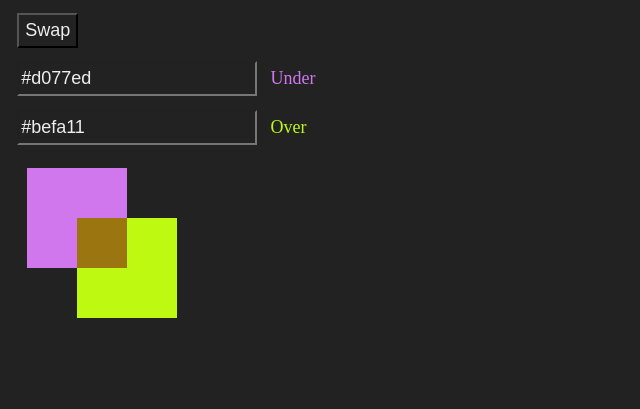
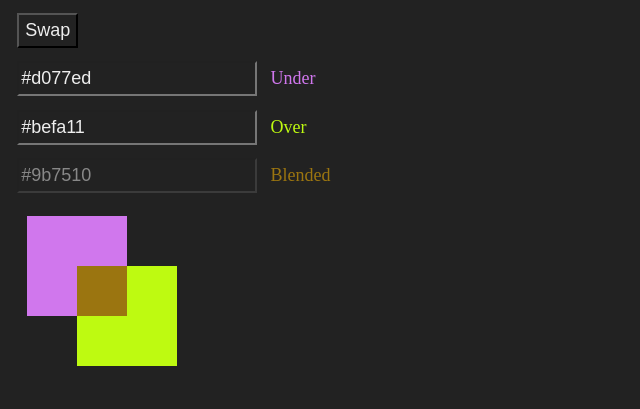
Before and after one commit to Ryan1729/multiply-preview, a plain HTML site: page index.html in a window 1280 px wide. Shown: the whole page, without its empty margins (0-640 px from the left). Drawn offline with Linux system fonts and the light colour scheme.

Commit message:
add blended value preview

```diff
--- a/index.html
+++ b/index.html
@@ -9,6 +9,9 @@
     color:#eee;
     background-color:#222;
     margin: 0.5ex;
+}
+*:disabled {
+    color:#888;
 }
 </style>
 </head>
@@ -27,6 +30,11 @@
 <div>
     <input type="text" id="over" name="over" />
     <label id="over-label" for="over">Over</label>
+</div>
+
+<div>
+    <input type="text" id="blended" name="blended" disabled />
+    <label id="blended-label" for="blended">Blended</label>
 </div>
 
 <div>
@@ -50,6 +58,10 @@ if (!overInput.value) {
 }
 const overLabel = document.getElementById("over-label");
 overLabel.style.color = overInput.value;
+
+const blendedInput = document.getElementById("blended");
+const blendedLabel = document.getElementById("blended-label");
+blendedLabel.style.color = blendedInput.value;
 
 const canvas = document.getElementById("canvas");
 const ctx = canvas.getContext("2d");
@@ -83,6 +95,10 @@ const onRender = () => {
         ctx.fillStyle = errorColour;
     }
     ctx.fillRect(60, 60, 100, 100);
+
+    const blendedColour =  ctx.getImageData(60, 60, 1, 1).data
+    blendedInput.value = "#" + (blendedColour[0].toString(16)) + (blendedColour[1].toString(16)) + (blendedColour[2].toString(16));
+    blendedLabel.style.color = blendedInput.value;
 }
 
 underInput.oninput = onRender;
```
